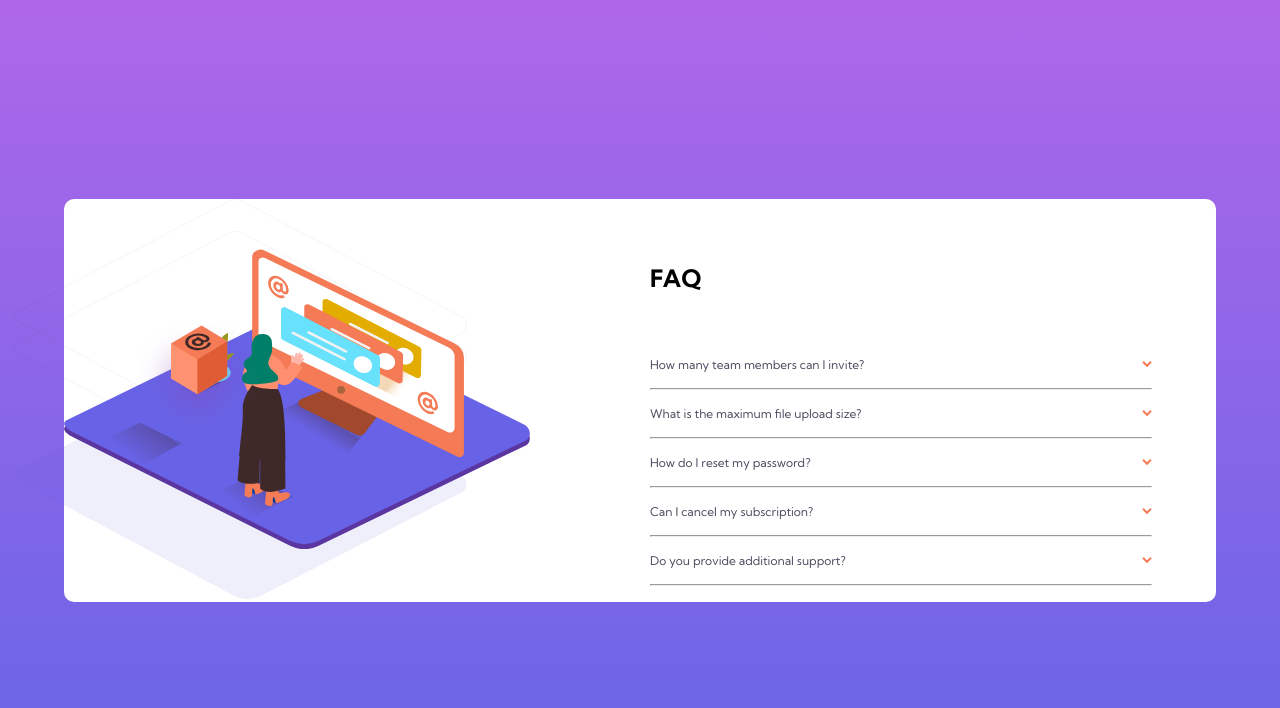
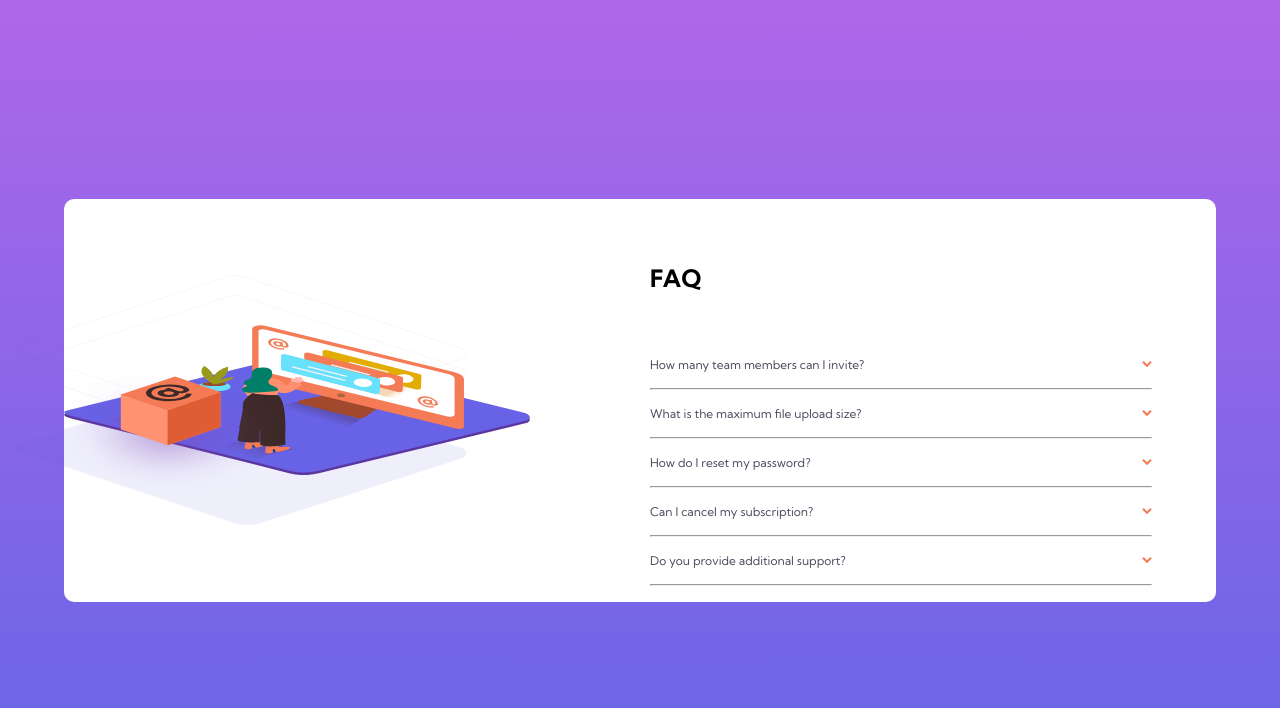
Before and after one commit to Danielhu3/FAQ-accordion-card, a plain HTML site: page index.html in a window 1280 px wide. Drawn offline with Linux system fonts and the light colour scheme.

Commit message:
positioning logo

```diff
--- a/css/main.scss
+++ b/css/main.scss
@@ -53,8 +53,6 @@ body {
 
   border-radius: 1rem;
 
-  //padding: 3.2rem;
-
   .container-logo {
     grid-area: container-logo;
   }
@@ -83,7 +81,6 @@ body {
       "text"
       "line";
 
-    //item-topic
     .item-topic {
       grid-area: topic;
 
@@ -105,7 +102,6 @@ body {
       }
     }
 
-    //
     .item-arrow-icon {
       grid-area: topic;
       align-self: center;
@@ -135,7 +131,10 @@ body {
   }
 }
 
-//teste
+//positioning images
+.container-logo {
+  display: grid;
+  align-items: center;
 
   .logo-background {
     background-image: url("../images/bg-pattern-desktop.svg");
@@ -144,6 +143,8 @@ body {
     padding: 5rem;
     transform: translate(-5rem);
 
+    display: grid;
+
     .logo-woman {
       background-image: url("../images/illustration-woman-online-desktop.svg");
       background-repeat: no-repeat;
@@ -151,6 +152,8 @@ body {
       padding: 7.5rem;
 
       display: flex;
+
+      position: relative;
     }
 
     .logo-box {
@@ -158,12 +161,29 @@ body {
       background-repeat: no-repeat;
       background-size: 80% 80%;
       padding: 7.5rem;
+
+      position: absolute;
+
+      left: 5rem;
+      bottom: 0;
+      right: 25rem;
+    }
   }
 }
 
 // Responsive
 
 @media only screen and(max-width:768px) {
+  .logo-woman {
+    background-image: url("../images/illustration-woman-online-mobile.svg") !important;
+    background-repeat: no-repeat;
+    background-size: 100% 100%;
+    padding: 12rem;
+  }
+
+  .logo-box {
+    display: none;
+  }
   .container {
     grid-template-columns: 1fr;
     grid-template-rows: 1fr 1fr;
@@ -193,19 +213,6 @@ body {
       margin: 0 3.2rem 1.6rem 3.2rem;
     }
   }
-
-  .logo-background {
-    .logo-woman {
-      background-image: url("../images/illustration-woman-online-mobile.svg");
-      background-repeat: no-repeat;
-      background-size: 100% 100%;
-      padding: 12rem;
-
-      .logo-box {
-        display: none;
-      }
-    }
-  }
 }
 
 @media only screen and(max-width:375px) {
--- a/index.html
+++ b/index.html
@@ -20,9 +20,8 @@
       <div class="container">
         <div class="container-logo">
           <div class="logo-background">
-            <div class="logo-woman">
-              <div class="logo-box"></div>
-            </div>
+            <div class="logo-woman"></div>
+            <div class="logo-box"></div>
           </div>
         </div>
         <div class="container-content">
```
Also changed, not shown: css/main.css, 1 other file. Lines whose indentation alone changed are shown as unchanged.
